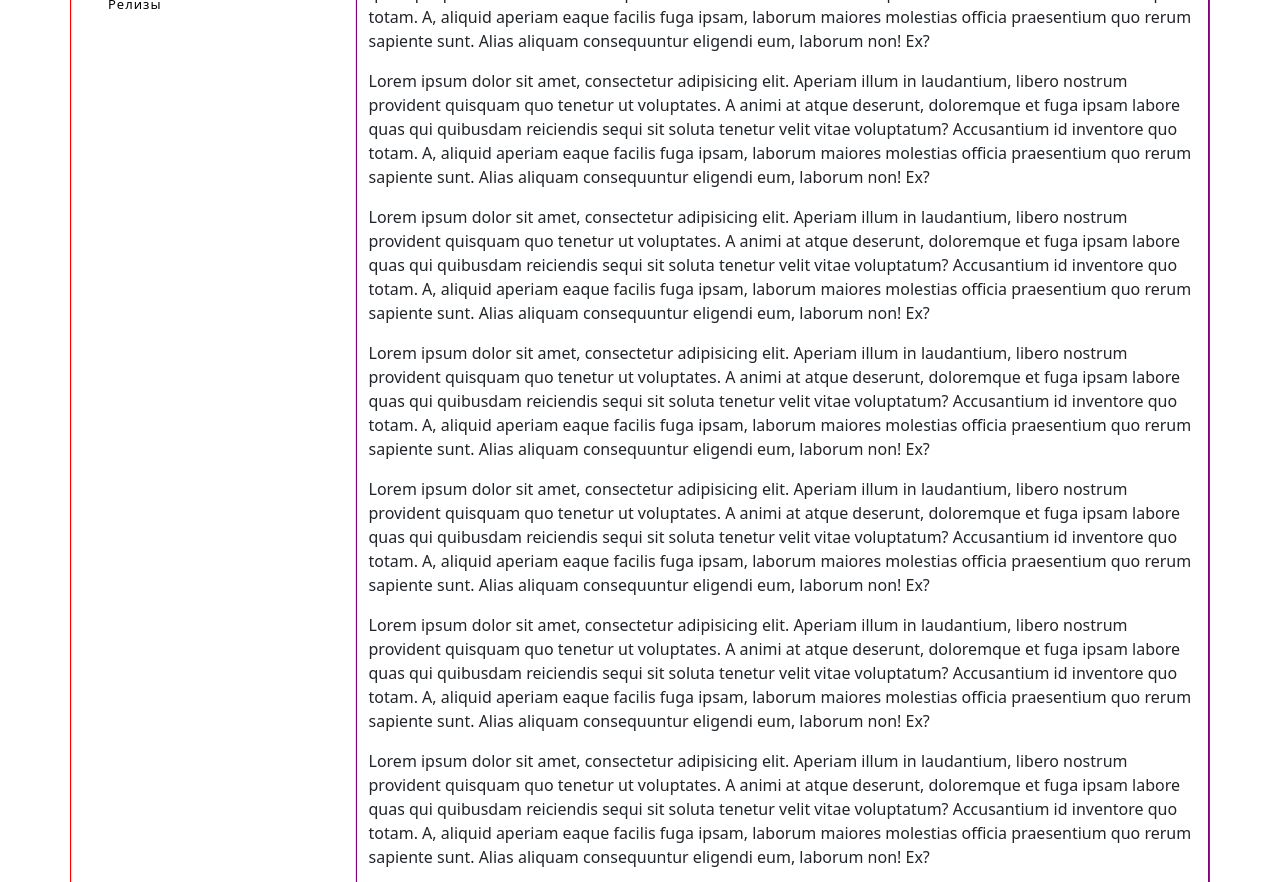
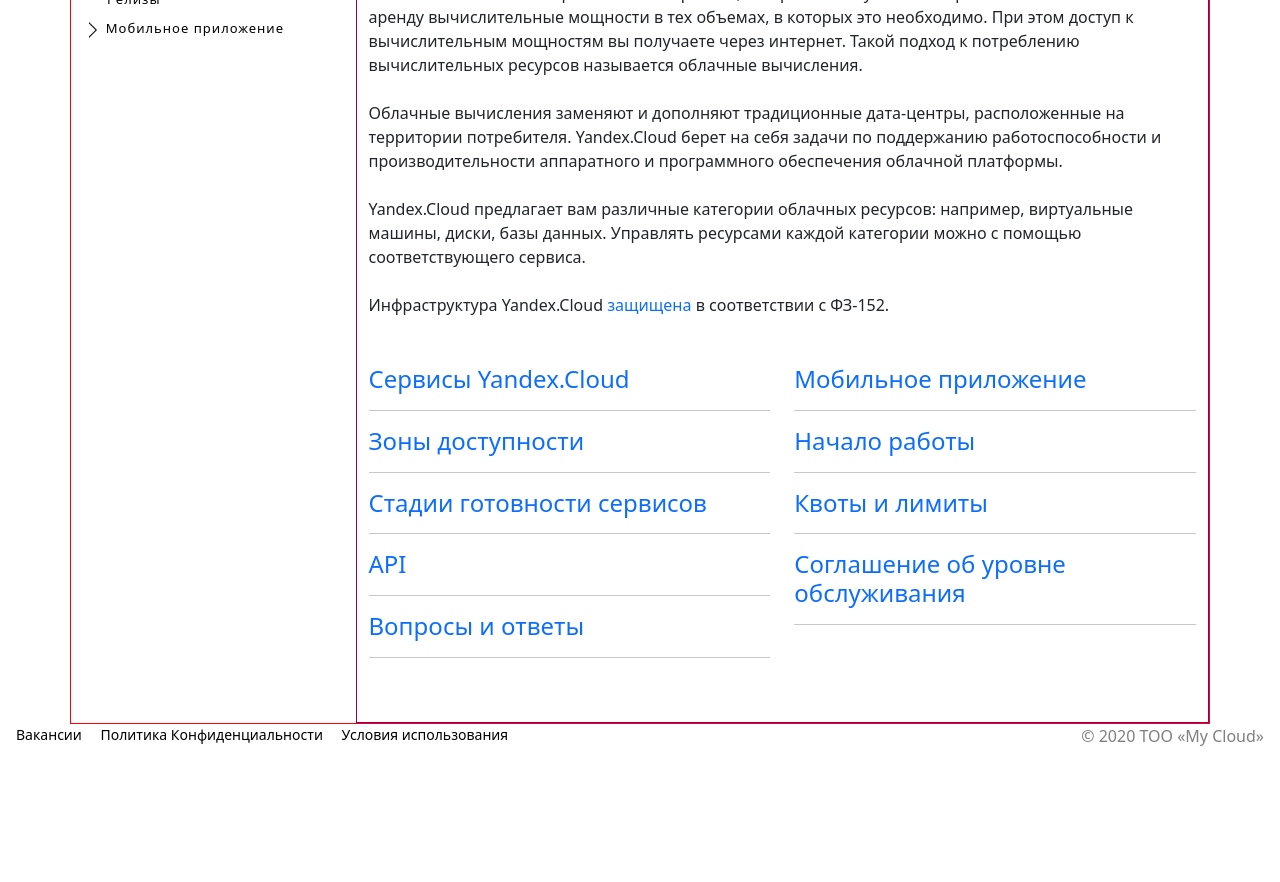
Before and after one commit to ARMAN-8/speechkit-site, a plain HTML site: page docs-speechkit.html in a window 1280 px wide. Shown: the part 165-1047 px from the top of the page. After the commit the page ends 937 px from the top, so only its background shows below. Drawn offline with nearby package versions, Linux system fonts and the light colour scheme.

Commit message:
changed sidebar location failed.....

```diff
--- a/docs-speechkit.html
+++ b/docs-speechkit.html
@@ -56,10 +56,10 @@
 </header>
 <main>
     <div class="container pt-5 mt-5" style="border: 1px solid red;">
-        <div class="row d-flex">
-            <div class="col-xl-3 col-lg-3 col-md-3 col-sm-3" style="border: 1px solid yellow;">
-                <div class="position-fixed">
-                    <div class="d-flex">
+        <div class="row">
+            <div class="col-xl-3 col-lg-3 col-md-3 col-sm-3">
+                <div class="div-fixed position-fixed">
+                    <div class="">
                         <div class="sideBarMenu">
                             <div>
                                 <a class="sideBarTitle" href="#">
@@ -68,8 +68,8 @@
                             </div>
                             <div class="leftSidebarDiv">
                                 <ul class="leftSidebarUl">
-                                    <li class="leftSidebarLi" style="border: 1px solid red">
-                                        <a class="leftSidebarLink" href="#" style="border: 1px solid yellow">
+                                    <li class="leftSidebarLi">
+                                        <a class="leftSidebarLink" href="#">
                                             <span>Сервисы My Cloud</span>
                                         </a>
                                     </li>
@@ -78,9 +78,20 @@
                                             <span>Релизы</span>
                                         </a>
                                     </li>
+                                    <li class="leftSidebarLi">
+                                        <a class="leftSidebarLinkDropDown" type="button" id="dropdownMenuButton"
+                                           data-bs-toggle="dropdown" aria-expanded="false">
+                                            <img src="img/right-chevron.png" alt="" class="img-fluid rotate">
+                                            <span>Мобильное приложение</span>
+                                        </a>
+                                        <ul class="dropdown-menu" aria-labelledby="dropdownMenuButton">
+                                            <li><a class="dropdown-item" href="#">Action</a></li>
+                                            <li><a class="dropdown-item" href="#">Another action</a></li>
+                                            <li><a class="dropdown-item" href="#">Something else here</a></li>
+                                        </ul>
+                                    </li>
                                 </ul>
                                 <div>
-
                                 </div>
                             </div>
                         </div>
@@ -88,94 +99,99 @@
                 </div>
             </div>
             <div class="col-xl-9 col-lg-9 col-md-9 col-sm-9" style="border: 1px solid purple;">
+                <div>
+                    <div>
+                        <h1>
+                            Обзор платформы Yandex.Cloud
+                        </h1>
+                    </div>
+                    <div class="mb-4">
                         <p>
-                    Lorem ipsum dolor sit amet, consectetur adipisicing elit. Aperiam illum in laudantium, libero
-                    nostrum
-                    provident quisquam quo tenetur ut voluptates. A animi at atque deserunt, doloremque et fuga ipsam
-                    labore
-                    quas qui quibusdam reiciendis sequi sit soluta tenetur velit vitae voluptatum? Accusantium id
-                    inventore
-                    quo totam. A, aliquid aperiam eaque facilis fuga ipsam, laborum maiores molestias officia
-                    praesentium
-                    quo rerum sapiente sunt. Alias aliquam consequuntur eligendi eum, laborum non! Ex?
+                            Yandex.Cloud — это набор связанных сервисов, которые помогут вам быстро и безопасно взять в
+                            аренду вычислительные мощности в тех объемах, в которых это необходимо. При этом доступ к
+                            вычислительным мощностям вы получаете через интернет. Такой подход к потреблению
+                            вычислительных ресурсов называется облачные вычисления.
                         </p>
+                    </div>
+                    <div class="mb-4">
                         <p>
-                    Lorem ipsum dolor sit amet, consectetur adipisicing elit. Aperiam illum in laudantium, libero
-                    nostrum
-                    provident quisquam quo tenetur ut voluptates. A animi at atque deserunt, doloremque et fuga ipsam
-                    labore
-                    quas qui quibusdam reiciendis sequi sit soluta tenetur velit vitae voluptatum? Accusantium id
-                    inventore
-                    quo totam. A, aliquid aperiam eaque facilis fuga ipsam, laborum maiores molestias officia
-                    praesentium
-                    quo rerum sapiente sunt. Alias aliquam consequuntur eligendi eum, laborum non! Ex?
+                            Облачные вычисления заменяют и дополняют традиционные дата-центры, расположенные на
+                            территории потребителя. Yandex.Cloud берет на себя задачи по поддержанию работоспособности и
+                            производительности аппаратного и программного обеспечения облачной платформы.
                         </p>
+                    </div>
+                    <div class="mb-4">
                         <p>
-                    Lorem ipsum dolor sit amet, consectetur adipisicing elit. Aperiam illum in laudantium, libero
-                    nostrum
-                    provident quisquam quo tenetur ut voluptates. A animi at atque deserunt, doloremque et fuga ipsam
-                    labore
-                    quas qui quibusdam reiciendis sequi sit soluta tenetur velit vitae voluptatum? Accusantium id
-                    inventore
-                    quo totam. A, aliquid aperiam eaque facilis fuga ipsam, laborum maiores molestias officia
-                    praesentium
-                    quo rerum sapiente sunt. Alias aliquam consequuntur eligendi eum, laborum non! Ex?
+                            Yandex.Cloud предлагает вам различные категории облачных ресурсов: например, виртуальные
+                            машины, диски, базы данных. Управлять ресурсами каждой категории можно с помощью
+                            соответствующего сервиса.
                         </p>
-                <p>
-                    Lorem ipsum dolor sit amet, consectetur adipisicing elit. Aperiam illum in laudantium, libero
-                    nostrum
-                    provident quisquam quo tenetur ut voluptates. A animi at atque deserunt, doloremque et fuga ipsam
-                    labore
-                    quas qui quibusdam reiciendis sequi sit soluta tenetur velit vitae voluptatum? Accusantium id
-                    inventore
-                    quo totam. A, aliquid aperiam eaque facilis fuga ipsam, laborum maiores molestias officia
-                    praesentium
-                    quo rerum sapiente sunt. Alias aliquam consequuntur eligendi eum, laborum non! Ex?
-                </p>
-                <p>
-                    Lorem ipsum dolor sit amet, consectetur adipisicing elit. Aperiam illum in laudantium, libero
-                    nostrum
-                    provident quisquam quo tenetur ut voluptates. A animi at atque deserunt, doloremque et fuga ipsam
-                    labore
-                    quas qui quibusdam reiciendis sequi sit soluta tenetur velit vitae voluptatum? Accusantium id
-                    inventore
-                    quo totam. A, aliquid aperiam eaque facilis fuga ipsam, laborum maiores molestias officia
-                    praesentium
-                    quo rerum sapiente sunt. Alias aliquam consequuntur eligendi eum, laborum non! Ex?
-                </p>
-                <p>
-                    Lorem ipsum dolor sit amet, consectetur adipisicing elit. Aperiam illum in laudantium, libero
-                    nostrum
-                    provident quisquam quo tenetur ut voluptates. A animi at atque deserunt, doloremque et fuga ipsam
-                    labore
-                    quas qui quibusdam reiciendis sequi sit soluta tenetur velit vitae voluptatum? Accusantium id
-                    inventore
-                    quo totam. A, aliquid aperiam eaque facilis fuga ipsam, laborum maiores molestias officia
-                    praesentium
-                    quo rerum sapiente sunt. Alias aliquam consequuntur eligendi eum, laborum non! Ex?
-                </p>
-                <p>
-                    Lorem ipsum dolor sit amet, consectetur adipisicing elit. Aperiam illum in laudantium, libero
-                    nostrum
-                    provident quisquam quo tenetur ut voluptates. A animi at atque deserunt, doloremque et fuga ipsam
-                    labore
-                    quas qui quibusdam reiciendis sequi sit soluta tenetur velit vitae voluptatum? Accusantium id
-                    inventore
-                    quo totam. A, aliquid aperiam eaque facilis fuga ipsam, laborum maiores molestias officia
-                    praesentium
-                    quo rerum sapiente sunt. Alias aliquam consequuntur eligendi eum, laborum non! Ex?
-                </p>
-                <p>
-                    Lorem ipsum dolor sit amet, consectetur adipisicing elit. Aperiam illum in laudantium, libero
-                    nostrum
-                    provident quisquam quo tenetur ut voluptates. A animi at atque deserunt, doloremque et fuga ipsam
-                    labore
-                    quas qui quibusdam reiciendis sequi sit soluta tenetur velit vitae voluptatum? Accusantium id
-                    inventore
-                    quo totam. A, aliquid aperiam eaque facilis fuga ipsam, laborum maiores molestias officia
-                    praesentium
-                    quo rerum sapiente sunt. Alias aliquam consequuntur eligendi eum, laborum non! Ex?
-                </p>
+                    </div>
+                    <div class="mb-4">
+                        Инфраструктура Yandex.Cloud <a href="#" class="link-primary">защищена</a> в соответствии с
+                        ФЗ-152.
+                    </div>
+                    <div class="row my-5">
+                        <div class="col-xl-6 col-lg-6 col-md-6 col-sm-12">
+                            <div class="main-links">
+                                <a href="#">
+                                    <h4><span class="link-primary">Сервисы Yandex.Cloud</span></h4>
+                                </a>
+                            </div>
+                            <hr>
+                            <div class="main-links">
+                                <a href="#">
+                                    <h4><span class="link-primary">Зоны доступности</span></h4>
+                                </a>
+                            </div>
+                            <hr>
+                            <div class="main-links">
+                                <a href="#">
+                                    <h4><span class="link-primary">Стадии готовности сервисов</span></h4>
+                                </a>
+                            </div>
+                            <hr>
+                            <div class="main-links">
+                                <a href="#">
+                                    <h4><span class="link-primary">API</span></h4>
+                                </a>
+                            </div>
+                            <hr>
+                            <div class="main-links">
+                                <a href="#">
+                                    <h4><span class="link-primary">Вопросы и ответы</span></h4>
+                                </a>
+                            </div>
+                            <hr>
+                        </div>
+                        <div class="col-xl-6 col-lg-6 col-md-6 col-sm-12">
+                            <div class="main-links">
+                                <a href="#">
+                                    <h4><span class="link-primary">Мобильное приложение</span></h4>
+                                </a>
+                            </div>
+                            <hr>
+                            <div class="main-links">
+                                <a href="#">
+                                    <h4><span class="link-primary">Начало работы</span></h4>
+                                </a>
+                            </div>
+                            <hr>
+                            <div class="main-links">
+                                <a href="#">
+                                    <h4><span class="link-primary">Квоты и лимиты</span></h4>
+                                </a>
+                            </div>
+                            <hr>
+                            <div class="main-links">
+                                <a href="#">
+                                    <h4><span class="link-primary">Соглашение об уровне обслуживания</span></h4>
+                                </a>
+                            </div>
+                            <hr>
+                        </div>
+                    </div>
+                </div>
             </div>
         </div>
     </div>
@@ -217,6 +233,7 @@
 <script src="https://code.jquery.com/jquery-3.5.1.slim.min.js"
         integrity="sha384-DfXdz2htPH0lsSSs5nCTpuj/zy4C+OGpamoFVy38MVBnE+IbbVYUew+OrCXaRkfj"
         crossorigin="anonymous"></script>
+<!--<script src="https://ajax.googleapis.com/ajax/libs/jquery/3.5.1/jquery.min.js"></script>-->
 <script src="js/bootstrap.js"></script>
 <!--swiperJS-->
 <script src="https://unpkg.com/swiper/swiper-bundle.js"></script>
```
Lines whose indentation alone changed are shown as unchanged.
